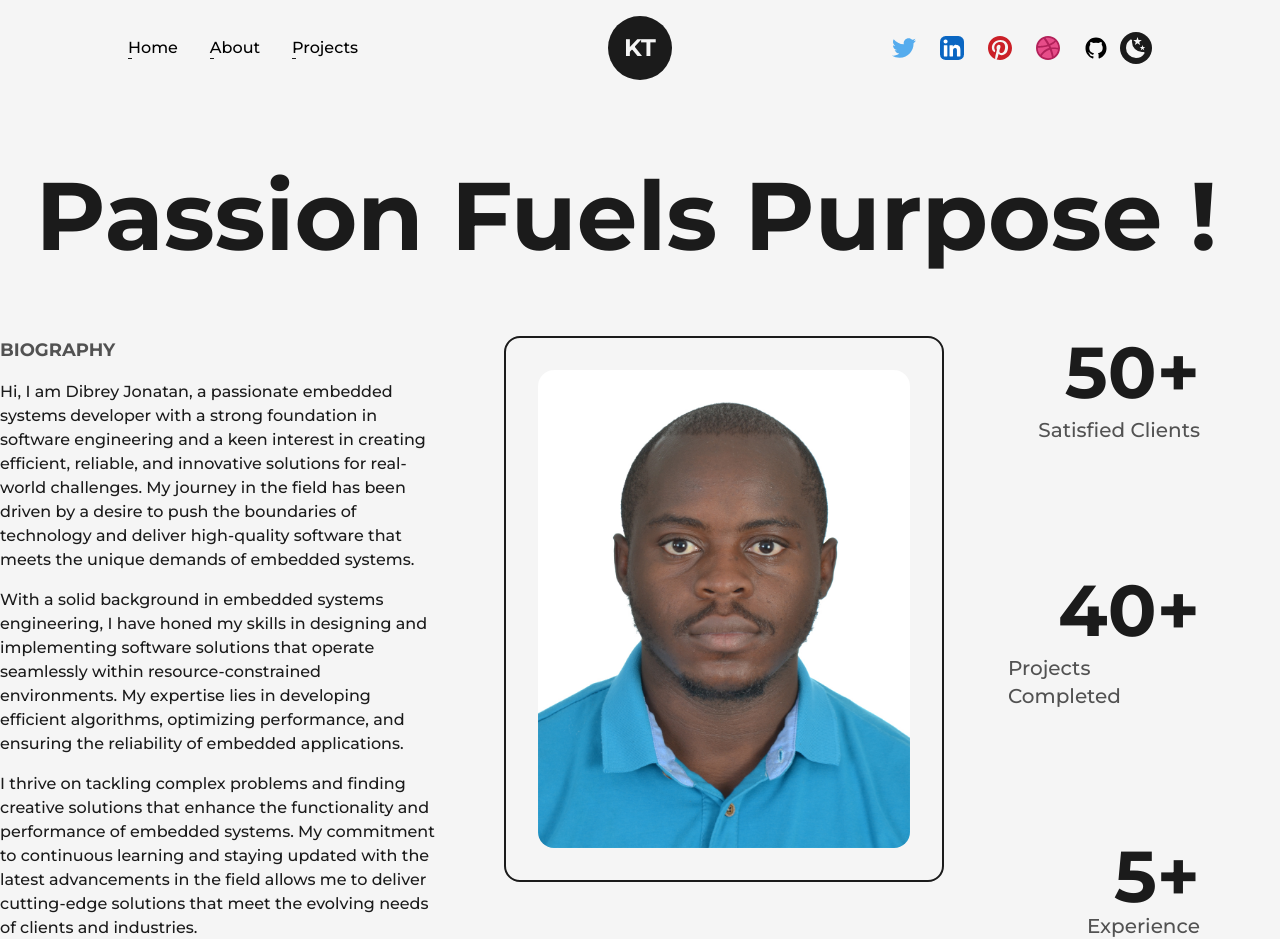
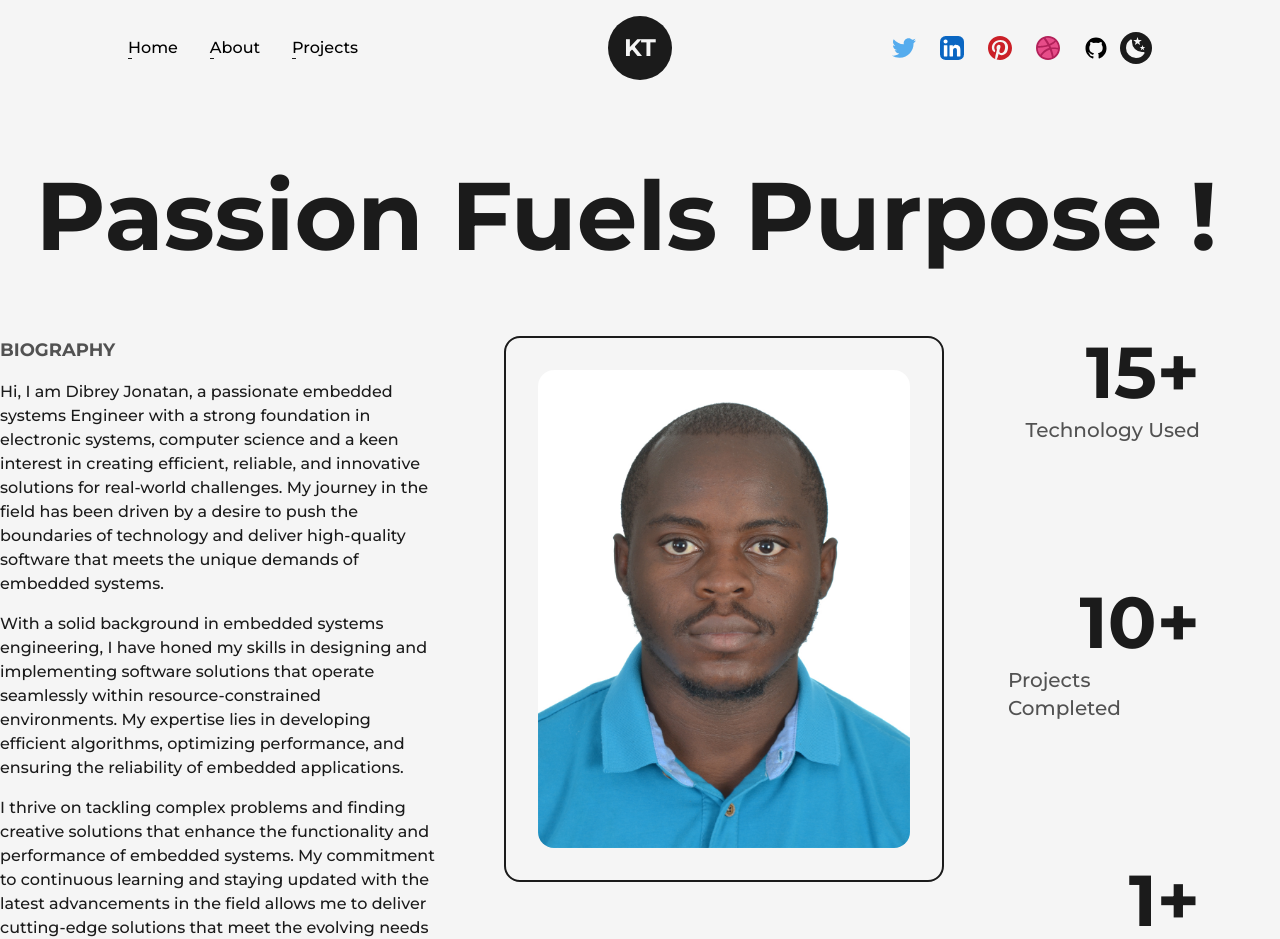
Before and after one commit to dibreyjonatan/Software-embedded-Systems-Engineer-Portfolio, a Next.js app: page /about in a window 1280 px wide. Shown: the top 939 px of the page. Built offline with nearby package versions, Linux system fonts and the light colour scheme.

Commit message:
Editing the about me, to put in the exact figures and details of me

```diff
--- a/src/pages/about.js
+++ b/src/pages/about.js
@@ -52,7 +52,7 @@ const About = () => {
               <h2 className="mb-4 text-lg font-bold uppercase text-dark/75
               dark:text-light/75"> Biography</h2>
               <p className="font-medium">
-                Hi, I am Dibrey Jonatan, a passionate embedded systems developer with a strong foundation in software engineering and a keen interest in creating efficient, reliable, and innovative solutions for real-world challenges. My journey in the field has been driven by a desire to push the boundaries of technology and deliver high-quality software that meets the unique demands of embedded systems.
+                Hi, I am Dibrey Jonatan, a passionate embedded systems Engineer with a strong foundation in electronic systems, computer science and a keen interest in creating efficient, reliable, and innovative solutions for real-world challenges. My journey in the field has been driven by a desire to push the boundaries of technology and deliver high-quality software that meets the unique demands of embedded systems.
               </p>
               <p className="my-4 font-medium">
                 With a solid background in embedded systems engineering, I have honed my skills in designing and implementing software solutions that operate seamlessly within resource-constrained environments. My expertise lies in developing efficient algorithms, optimizing performance, and ensuring the reliability of embedded applications.
@@ -77,16 +77,16 @@ const About = () => {
               xl:items-center">
                 <span className="inline-block mb-2 text-7xl font-bold
                 md:text-6xl sm:text-5xl xs:text-4xl">
-                <AnimatedNumbers value={50} />+
+                <AnimatedNumbers value={15} />+
                 </span>
                 <h2 className="text-xl font-medium capitalize text-dark/75 dark:text-light/75
-                xl:text-center md:text-lg sm:text-base xs:text-sm"> satisfied clients</h2>
+                xl:text-center md:text-lg sm:text-base xs:text-sm">Technology used</h2>
               </div>
 
               <div className="flex flex-col items-end justify-center xl:items-center">
                 <span className="inline-block mb-2 text-7xl font-bold
                  md:text-6xl sm:text-5xl xs:text-4xl">
-                  <AnimatedNumbers value={40} />+
+                  <AnimatedNumbers value={10} />+
                 </span>
                 <h2 className="text-xl font-medium capitalize text-dark/75 dark:text-light/75
                 xl:text-center md:text-lg sm:text-base xs:text-sm"> projects completed</h2>
@@ -95,7 +95,7 @@ const About = () => {
               <div className="flex flex-col items-end justify-center xl:items-center">
                 <span className="inline-block text-7xl font-bold
                  md:text-6xl sm:text-5xl xs:text-4xl">
-                  <AnimatedNumbers value={5} />+
+                  <AnimatedNumbers value={1} />+
                 </span>
                 <h2 className="text-xl font-medium capitalize text-dark/75 dark:text-light/75
                 xl:text-center md:text-lg sm:text-base xs:text-sm"> Experience</h2>
```
